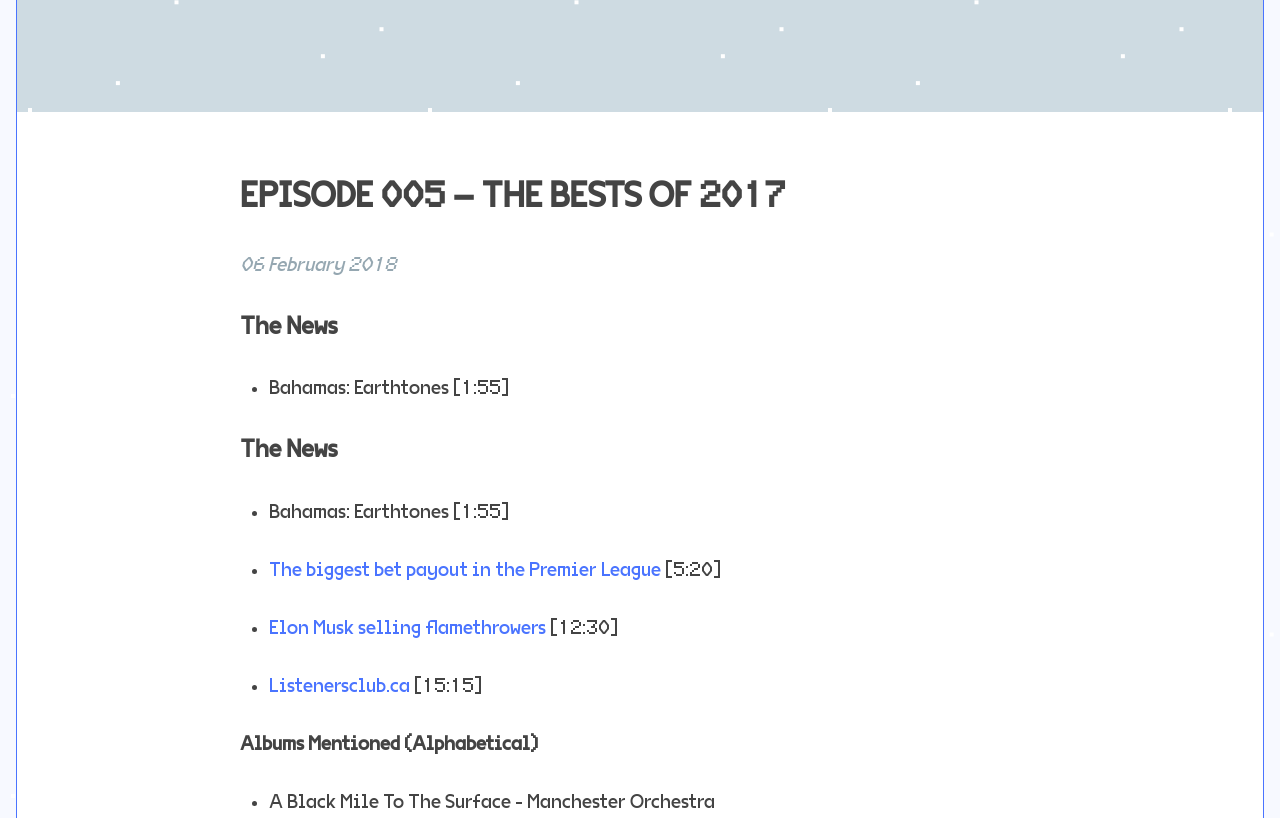
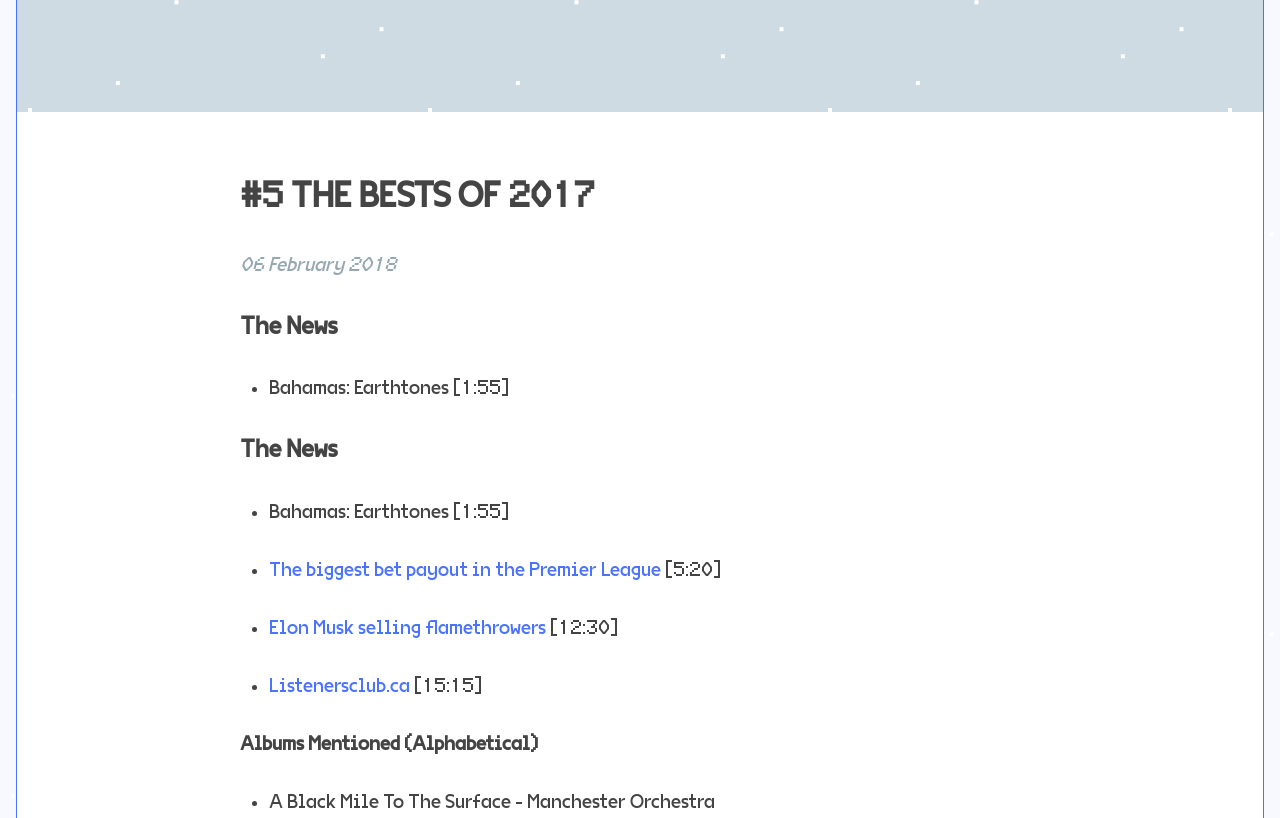
Before and after one commit to jondueck/whatevertown, a Jekyll site: the page built from _posts/2018-02-06-episode-005-the-bests-of-2017.markdown, in a window 1280 px wide and 900 px high, scrolled down 307 px, cut to the strip 82-900 px from the top of the window. Built offline with Jekyll 4.4.1, drawn with Linux system fonts in a browser that asks for light colours; some web fonts are replaced.

Commit message:
Updated Episode 005 The Bests Of 2017

```diff
--- a/_posts/2018-02-06-episode-005-the-bests-of-2017.markdown
+++ b/_posts/2018-02-06-episode-005-the-bests-of-2017.markdown
@@ -1,5 +1,5 @@
 ---
-title: Episode 005 – The Bests of 2017
+title: "#5 The Bests of 2017"
 date: 2018-02-06 09:23:00 -06:00
 permalink: "/episode/5/"
 Author: Whatevertown
```
